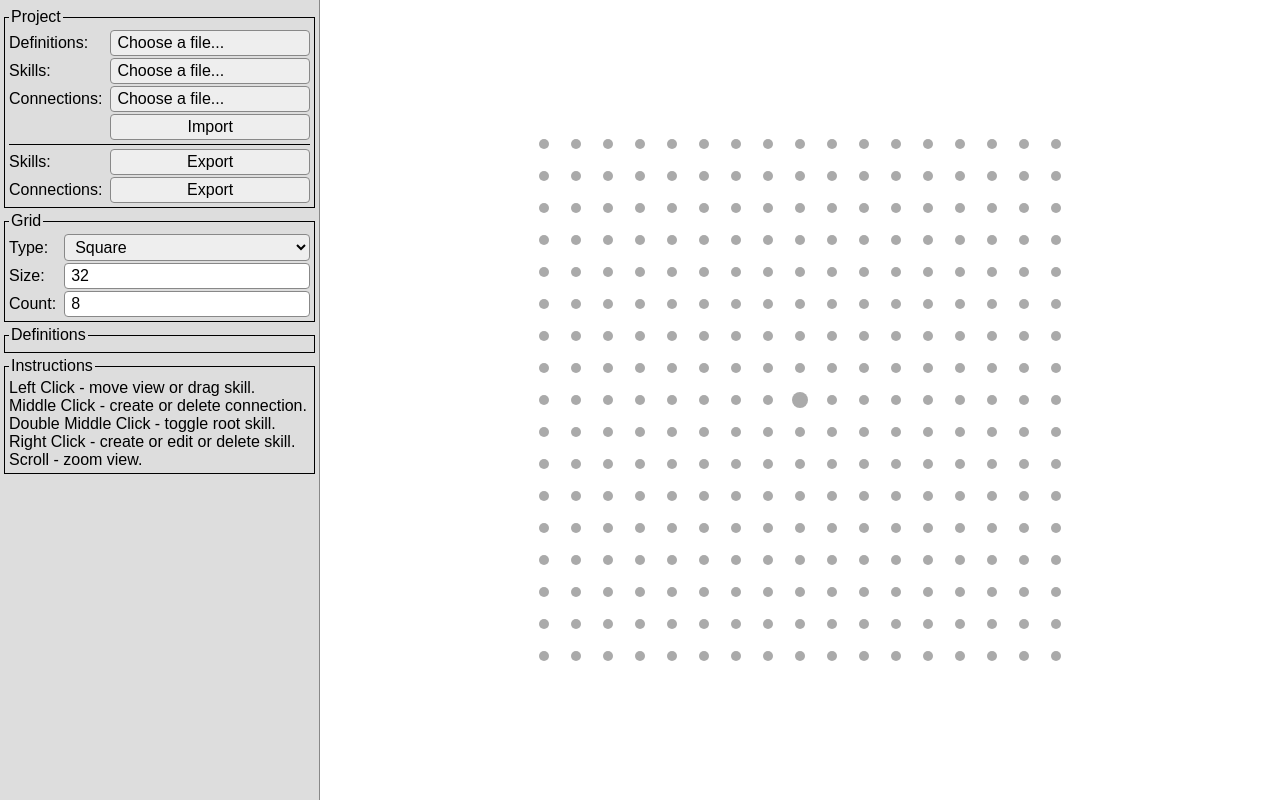
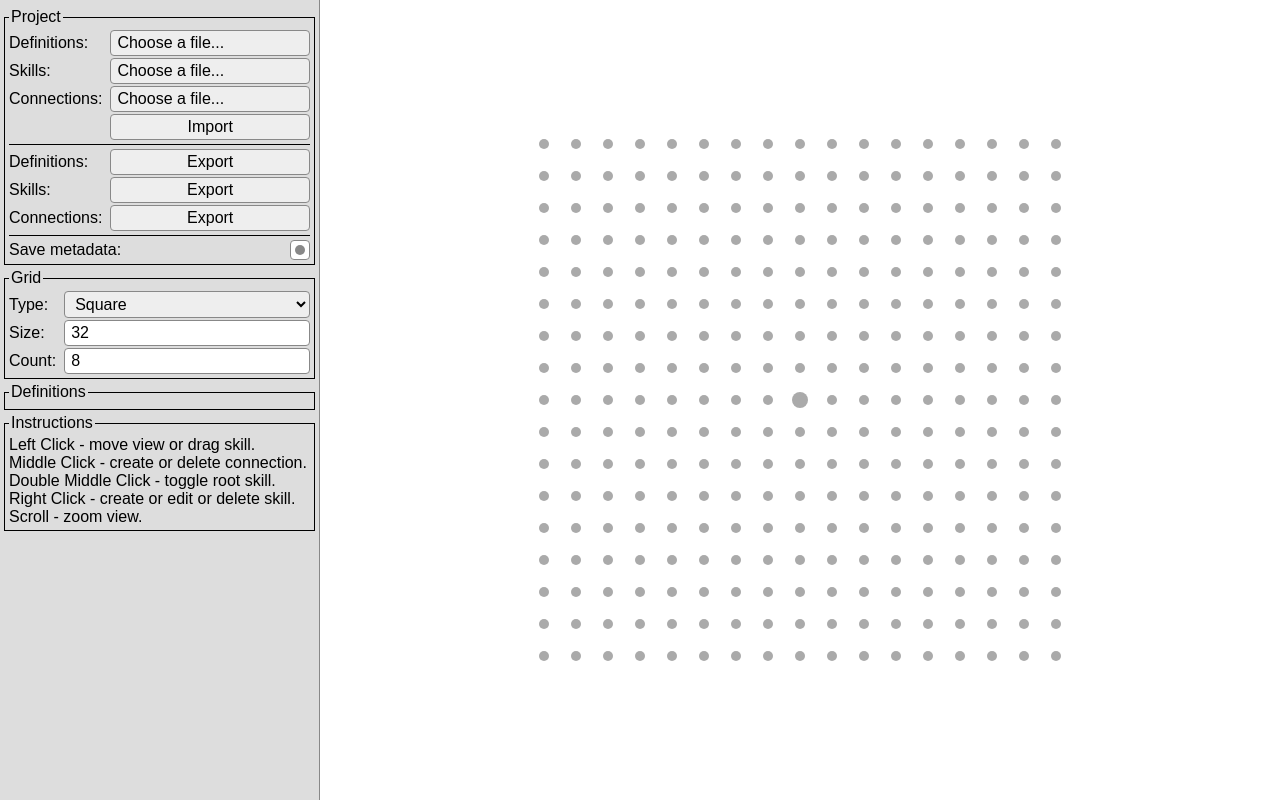
Before and after one commit to pufmat/skillsmod-editor, a Svelte app: page / in a window 1280 px wide. Built offline with nearby package versions, Linux system fonts and the light colour scheme.

Commit message:
Save definition colors

```diff
--- a/src/App.svelte
+++ b/src/App.svelte
@@ -1,13 +1,7 @@
 <script lang="ts">
 	import * as editor from "./editor";
 	import Canvas from "./Canvas.svelte";
-	import Definitions from "./Definitions.svelte";
-	import Grid from "./GridSettings.svelte";
-	import Project from "./Project.svelte";
-	import Text from "./lib/Text.svelte";
-	import HStack from "./lib/HStack.svelte";
-	import Spacer from "./lib/Spacer.svelte";
-	import VStack from "./lib/VStack.svelte";
+    import Sidebar from "./Sidebar.svelte";
 
 	export let gridType: editor.GridType = editor.GridType.SQUARE;
 	export let gridSize = 32;
@@ -21,46 +15,8 @@
 </script>
 
 <div class="container">
-	<div class="sidebar">
-		<fieldset>
-			<legend>Project</legend>
-			<Project bind:definitions bind:skills bind:connections />
-		</fieldset>
-		<fieldset>
-			<legend>Grid</legend>
-			<Grid bind:gridSize bind:gridType bind:gridCount />
-		</fieldset>
-		<fieldset>
-			<legend>Definitions</legend>
-			<Definitions bind:definitions bind:skills bind:selected />
-		</fieldset>
-		<fieldset>
-			<legend>Instructions</legend>
-			<VStack>
-				<HStack>
-					<Text>Left Click - move view or drag skill.</Text>
-					<Spacer />
-				</HStack>
-				<HStack>
-					<Text>Middle Click - create or delete connection.</Text>
-					<Spacer />
-				</HStack>
-				<HStack>
-					<Text>Double Middle Click - toggle root skill.</Text>
-					<Spacer />
-				</HStack>
-				<HStack>
-					<Text>Right Click - create or edit or delete skill.</Text>
-					<Spacer />
-				</HStack>
-				<HStack>
-					<Text>Scroll - zoom view.</Text>
-					<Spacer />
-				</HStack>
-			</VStack>
-		</fieldset>
-	</div>
-	<Canvas bind:gridSize bind:gridType bind:gridCount bind:definitions bind:skills bind:connections bind:selected></Canvas>
+	<Sidebar bind:gridSize bind:gridType bind:gridCount bind:definitions bind:skills bind:connections bind:selected />
+	<Canvas bind:gridSize bind:gridType bind:gridCount bind:definitions bind:skills bind:connections bind:selected />
 </div>
 
 <style>
@@ -68,24 +24,6 @@
 		width: 100%;
 		height: 100%;
 		display: flex;
-	}
-	.sidebar {
-		flex-shrink: 0;
-		background-color: #dddddd;
-		width: 320px;
-		height: 100%;
-		padding: 4px;
-		overflow: auto;
-		border-right: 1px solid #888888;
-	}
-	fieldset{
-		margin: 0;
-		padding: 4px;
-		border: 1px solid #000000;
-		margin: 4px 0;
-	}
-	legend {
-		font-size: 16px;
 	}
 	:global(html, body) {
 		font-size: 0;
--- a/src/Project.svelte
+++ b/src/Project.svelte
@@ -3,10 +3,10 @@
 	import Button from "./lib/Button.svelte";
 	import FileInput from "./lib/FileInput.svelte";
 	import HStack from "./lib/HStack.svelte";
-	import VStack from "./lib/VStack.svelte";
 	import Spacer from "./lib/Spacer.svelte";
 	import Text from "./lib/Text.svelte";
 	import Divider from "./lib/Divider.svelte";
+    import Checkbox from "./lib/Checkbox.svelte";
 
 	export let definitions: Map<string, editor.Definition>;
 	export let skills: editor.Skill[];
@@ -15,6 +15,8 @@
 	let definitionsFile: File | undefined;
 	let skillsFile: File | undefined;
 	let connectionsFile: File | undefined;
+
+	let saveMetadata = true;
 
 	async function importAll(){
 		if(definitionsFile === undefined || skillsFile === undefined || connectionsFile === undefined){
@@ -35,11 +37,12 @@
 			return;
 		}
 
-		definitions = new Map(Object.keys(definitionsJson).map(name => [
+		definitions = new Map(Object.entries(definitionsJson).map(([name, data]) => [
 			name,
 			{
 				name: name,
-				color: editor.randomColor()
+				color: data["editor-color"] ?? editor.randomColor(),
+				data: data
 			}
 		]));
 
@@ -65,6 +68,15 @@
 		]);
 	}
 
+	function exportDefinitions(){
+		editor.saveJson(Array.from(definitions.values()).reduce((json, definition) => {
+			json[definition.name] = Object.assign({}, definition.data, {
+				"editor-color": saveMetadata ? definition.color : undefined
+			});
+			return json;
+		}, {}), "definitions.json");
+	}
+
 	function exportSkills(){
 		editor.saveJson(skills.reduce((json, skill) => {
 			json[skill.name] = {
@@ -87,56 +99,61 @@
 	}
 </script>
 
-<div class="container">
+<div class="action-container">
 	<HStack>
 		<Text>Definitions:</Text>
 		<Spacer />
 	</HStack>
-	<VStack gap="2px">
 	<FileInput bind:file={definitionsFile} />
-	</VStack>
 	<HStack>
 		<Text>Skills:</Text>
 		<Spacer />
 	</HStack>
-	<VStack gap="2px">
 	<FileInput bind:file={skillsFile} />
-	</VStack>
 	<HStack>
 		<Text>Connections:</Text>
 		<Spacer />
 	</HStack>
-	<VStack gap="2px">
 	<FileInput bind:file={connectionsFile}/>
-	</VStack>
 	<Spacer />
-	<VStack gap="2px">
 	<Button on:click={importAll}>Import</Button>
-	</VStack>
 </div>
 <Divider />
-<div class="container">
+<div class="action-container">
+	<HStack>
+		<Text>Definitions:</Text>
+		<Spacer />
+	</HStack>
+	<Button on:click={exportDefinitions}>Export</Button>
 	<HStack>
 		<Text>Skills:</Text>
 		<Spacer />
 	</HStack>
-	<VStack gap="2px">
 	<Button on:click={exportSkills}>Export</Button>
-	</VStack>
 	<HStack>
 		<Text>Connections:</Text>
 		<Spacer />
 	</HStack>
-	<VStack gap="2px">
 	<Button on:click={exportConnections}>Export</Button>
-	</VStack>
+</div>
+<Divider />
+<div class="option-container">
+	<Text>Save metadata:</Text>
+	<Spacer />
+	<Checkbox bind:checked={saveMetadata} />
 </div>
 
 
 <style lang="scss">
-	.container{
+	.action-container{
 		display: grid;
 		grid-template-columns: auto 1fr;
 		gap: 2px 8px;
 	}
+	.option-container{
+		display: grid;
+		grid-template-columns: auto 1fr 20px;
+		grid-template-rows: 20px;
+		gap: 2px;
+	}
 </style>
--- /dev/null
+++ b/src/Sidebar.svelte
@@ -0,0 +1,81 @@
+<script lang="ts">
+	import type * as editor from "./editor";
+	import Definitions from "./Definitions.svelte";
+	import Grid from "./GridSettings.svelte";
+	import Project from "./Project.svelte";
+	import Text from "./lib/Text.svelte";
+	import HStack from "./lib/HStack.svelte";
+	import Spacer from "./lib/Spacer.svelte";
+	import VStack from "./lib/VStack.svelte";
+
+	export let gridType: editor.GridType;
+	export let gridSize;
+	export let gridCount;
+
+	export let definitions: Map<string, editor.Definition>;
+	export let skills: editor.Skill[];
+	export let connections: editor.Connection[];
+
+	export let selected: editor.Definition | null;
+</script>
+
+<div class="sidebar">
+	<fieldset>
+		<legend>Project</legend>
+		<Project bind:definitions bind:skills bind:connections />
+	</fieldset>
+	<fieldset>
+		<legend>Grid</legend>
+		<Grid bind:gridSize bind:gridType bind:gridCount />
+	</fieldset>
+	<fieldset>
+		<legend>Definitions</legend>
+		<Definitions bind:definitions bind:skills bind:selected />
+	</fieldset>
+	<fieldset>
+		<legend>Instructions</legend>
+		<VStack>
+			<HStack>
+				<Text>Left Click - move view or drag skill.</Text>
+				<Spacer />
+			</HStack>
+			<HStack>
+				<Text>Middle Click - create or delete connection.</Text>
+				<Spacer />
+			</HStack>
+			<HStack>
+				<Text>Double Middle Click - toggle root skill.</Text>
+				<Spacer />
+			</HStack>
+			<HStack>
+				<Text>Right Click - create or edit or delete skill.</Text>
+				<Spacer />
+			</HStack>
+			<HStack>
+				<Text>Scroll - zoom view.</Text>
+				<Spacer />
+			</HStack>
+		</VStack>
+	</fieldset>
+</div>
+
+<style>
+	.sidebar {
+		flex-shrink: 0;
+		background-color: #dddddd;
+		width: 320px;
+		height: 100%;
+		padding: 4px;
+		overflow: auto;
+		border-right: 1px solid #888888;
+	}
+	fieldset{
+		margin: 0;
+		padding: 4px;
+		border: 1px solid #000000;
+		margin: 4px 0;
+	}
+	legend {
+		font-size: 16px;
+	}
+</style>
--- a/src/editor.ts
+++ b/src/editor.ts
@@ -5,7 +5,8 @@ export interface Position {
 
 export interface Definition {
 	name: string,
-	color: string
+	color: string,
+	data: string
 }
 
 export interface Skill {
--- /dev/null
+++ b/src/lib/Checkbox.svelte
@@ -0,0 +1,55 @@
+<script lang="ts">
+	export let checked = false;
+</script>
+
+<div class="checkbox-input">
+	<label>
+		<input type="checkbox" {checked} on:click={() => checked = !checked} />
+		<div class="checkbox-wrapper">
+			<div class="checkbox">
+				{#if checked}
+					<div class="checked"></div>
+				{/if}
+			</div>
+		</div>
+	</label>
+</div>
+
+<style>
+	.checkbox-wrapper {
+		width: 100%;
+		height: 100%;
+		position: relative;
+	}
+	.checkbox {
+		position: absolute;
+		top: 0;
+		left: 0;
+		right: 0;
+		bottom: 0;
+		margin: auto;
+		max-width: 100%;
+		max-height: 100%;
+		border-radius: 2px;
+		background-color: #ffffff;
+		border: 1px solid #888888;
+		aspect-ratio: 1/1;
+		border-radius: 4px;
+		padding: 4px;
+	}
+	.checked {
+		width: 100%;
+		height: 100%;
+		background-color: #888888;
+		border-radius: 50%;
+	}
+	label {
+		display: block;
+		width: 100%;
+		height: 100%;
+		cursor: pointer;
+	}
+	input {
+		display: none;
+	}
+</style>
```
Lines whose indentation alone changed are shown as unchanged.
